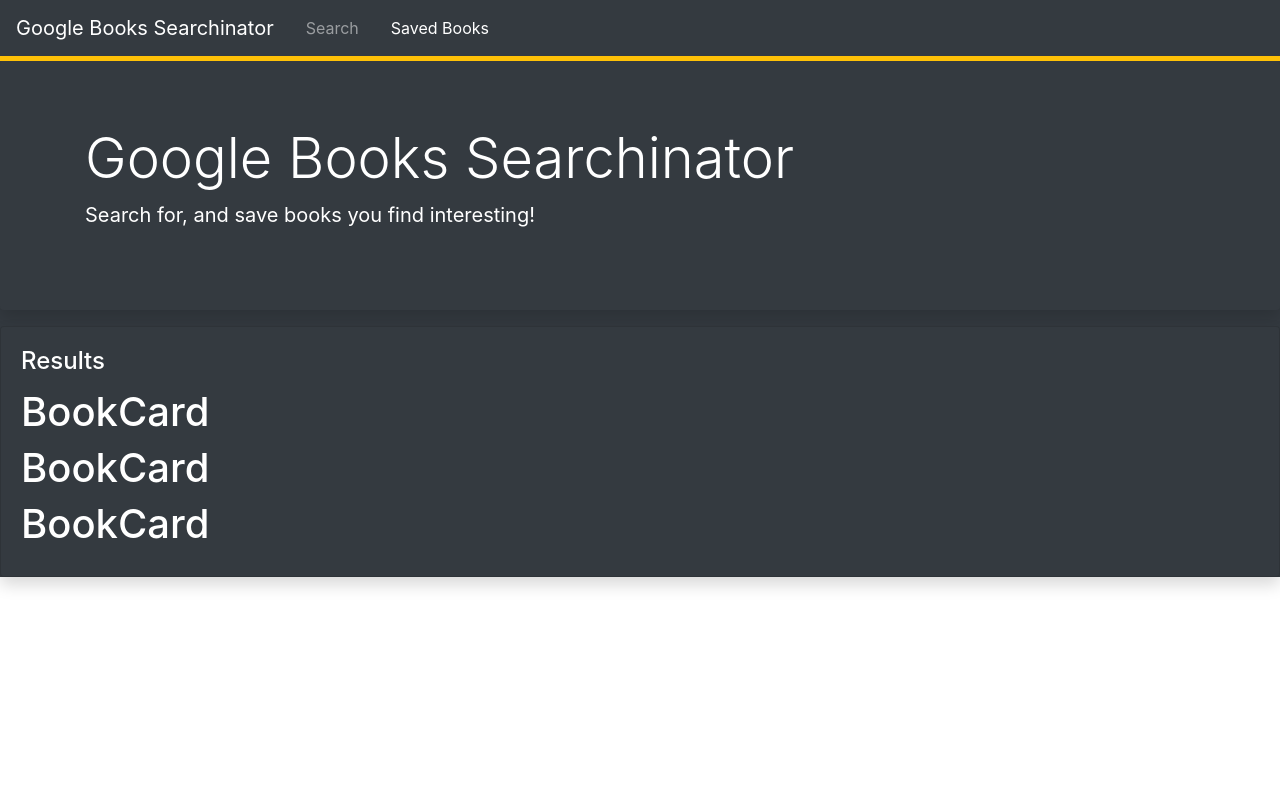
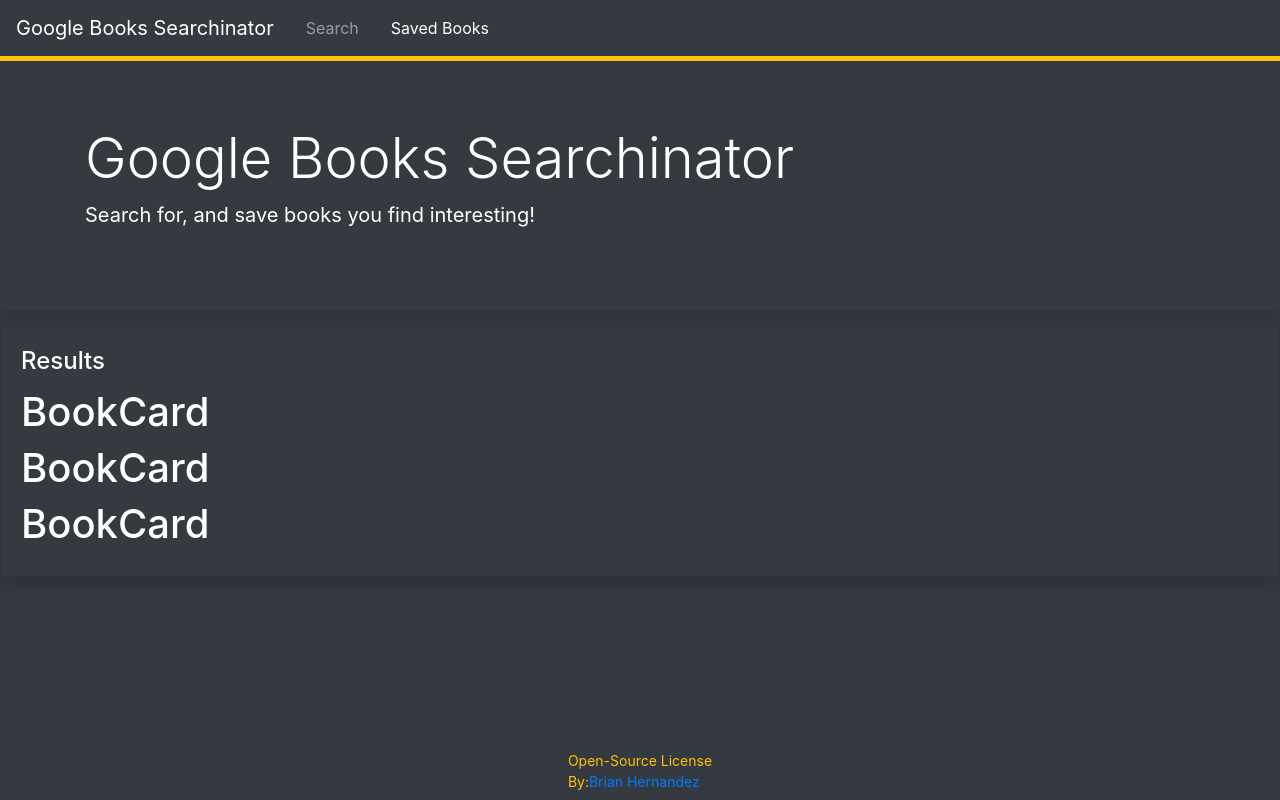
Before and after one commit to hdezbriant/Google-Books-Searchinator, a React (Create React App) app in the folder client/: page /saved in a window 1280 px wide. Built offline with nearby package versions, Linux system fonts and the light colour scheme.

Commit message:
adding footer

```diff
--- a/client/src/App.js
+++ b/client/src/App.js
@@ -9,6 +9,7 @@
 import SavedBooksPage from "./components/SavedBooks";
 // import { useEffect } from "react";
 import NavBar from "./components/NavBar";
+import Footer from "./components/Footer";
 
 function App() {
   // =============== TEST FETCH REQUEST =============
@@ -20,7 +21,7 @@
   // });
   // ============== TEST FETCH REQUEST ==============
   return (
-    <div className="bg-dark">
+    <div className="bg-dark vh-100">
       <Router>
         <NavBar />
         <Switch>
@@ -32,6 +33,7 @@
           </Route>
           <Redirect to="/" />
         </Switch>
+        <Footer />
       </Router>
     </div>
   );
--- /dev/null
+++ b/client/src/components/Footer.js
@@ -0,0 +1,18 @@
+function Footer() {
+  return (
+    <footer className="container-fluid bg-dark text-warning fixed-bottom small">
+      <nav className="navbar navbar-expand-lg">
+        <p className="mx-auto mb-0">
+          Open-Source License
+          <br></br>
+          By:
+          <a href="https://github.com/hdezbriant" className="mx-auto mb-0">
+            Brian Hernandez
+          </a>
+        </p>
+      </nav>
+    </footer>
+  );
+}
+
+export default Footer;
```
